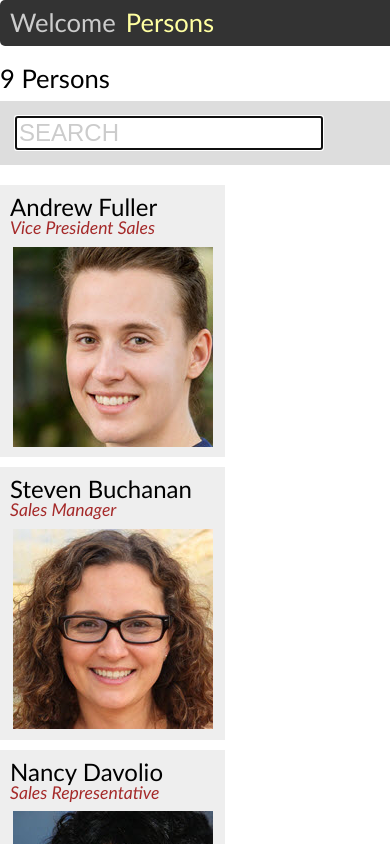
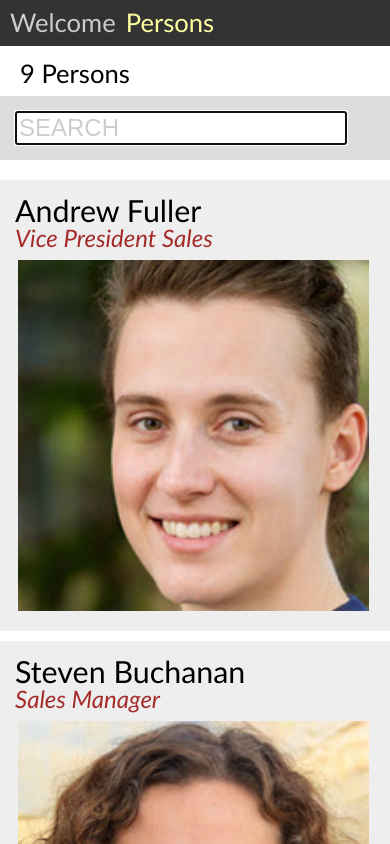
Before and after one commit to edwardtanguay/react-items-page-search-and-display, a React (Create React App) app: page /persons in a window 390 px wide. Shown: the top 844 px of the page. Built offline with nearby package versions, Linux system fonts and the light colour scheme.

Commit message:
responsive

```diff
--- a/src/App.scss
+++ b/src/App.scss
@@ -46,7 +46,7 @@ body {
 			margin-bottom: 20px;
 		}
 	}
-	.pagePersons {
+	div.pagePersons {
 		span.allPersonsLink {
 			text-decoration: underline;
 			cursor: pointer;
@@ -102,16 +102,16 @@ body {
 				color: brown;
 			}
 			div.innerArea {
-				display: grid;
-				grid-template-columns: 1fr 200px;
-				grid-template-rows: 1fr;
-				gap: 0px 0px;
-				grid-template-areas: ". .";
 				div.info {
 					padding: 0 10px 0 0;
 				}
 				img {
 					width: 200px;
+					float: right;
+					margin: 0 0 0 20px;
+				}
+				.clear {
+					clear: both;
 				}
 			}
 			div.notes {
@@ -128,6 +128,63 @@ body {
 		.App {
 			nav {
 				width: 100%;
+				border-radius: 0px;
+			}
+			div.pageWelcome {
+				padding: 10px 20px;
+			}
+			div.pagePersons {
+				padding: 0;
+				div.totalHeader {
+					margin: -5px 0 0 20px;
+				}
+				div.personsArea {
+					display: block;
+					padding: 0;
+					margin: 0;
+					div.personCard {
+						width: 100%;
+						padding: 15px;
+						div.fullName {
+							font-size: 1.9rem;
+						}
+						div.title {
+							font-size: 1.5rem;
+							font-style: italic;
+							color: brown;
+						}
+						img {
+							width: 90%;
+						}
+					}
+				}
+				div.searchArea {
+					input {
+						width: 90%;
+					}
+				}
+				div.singlePersonCard {
+					div.fullName {
+						font-size: 1.7rem;
+					}
+					div.title {
+						font-size: 1.2rem;
+					}
+					div.notes {
+						font-size: 1.1rem;
+					}
+					div.innerArea {
+						display: block;
+						img {
+							width: 130px;
+							float: right;
+							margin: 0 10px 0 20px;
+						}
+						.clear {
+							clear: both;
+						}
+					}
+				}
 			}
 		}
 	}
--- a/src/pages/PagePersons.js
+++ b/src/pages/PagePersons.js
@@ -106,6 +106,8 @@ const PagePersons = () => {
 
 	return (
 		<div className="pagePersons">
+
+			<div className="totalHeader">
 				{filteredPersons.length > 1 && filteredPersons.length < initialPersons.length && (
 					<div>
 						{filteredPersons.length} of <span className="allPersonsLink" onClick={showAllPersons}>{initialPersons.length} Persons</span>
@@ -123,6 +125,7 @@ const PagePersons = () => {
 						<div>{initialPersons.length} Persons</div>
 					</div>
 				)}
+			</div>
 
 			<div className="searchArea">
 				<input type="text" ref={inputSearchText} placeholder="SEARCH" value={searchText} onFocus={displaySearchResults} onChange={displaySearchResults} />
@@ -147,13 +150,14 @@ const PagePersons = () => {
 			{filteredPersons.length === 1 && (
 				<div className="singlePersonCard">
 					<div className="innerArea">
+						<img src={`images/persons/${filteredPerson.image}`} alt="person" className="photo" />
 						<div className="info">
 							<div className="fullName">{filteredPerson.firstName} {filteredPerson.lastName}</div>
 							<div className="title">{filteredPerson.title}</div>
 							<div className="notes">{filteredPerson.notes}</div>
 						</div>
-						<img src={`images/persons/${filteredPerson.image}`} alt="person" className="photo" />
 					</div>
+					<div className="clear"></div>
 				</div>
 			)}
 
--- a/src/pages/PageWelcome.js
+++ b/src/pages/PageWelcome.js
@@ -1,8 +1,8 @@
 const PageWelcome = () => {
 	return (
-		<>
+		<div className="pageWelcome">
 			This is the welcome page.
-		</>
+		</div>
 	)
 }
 
```
Lines whose indentation alone changed are shown as unchanged.
